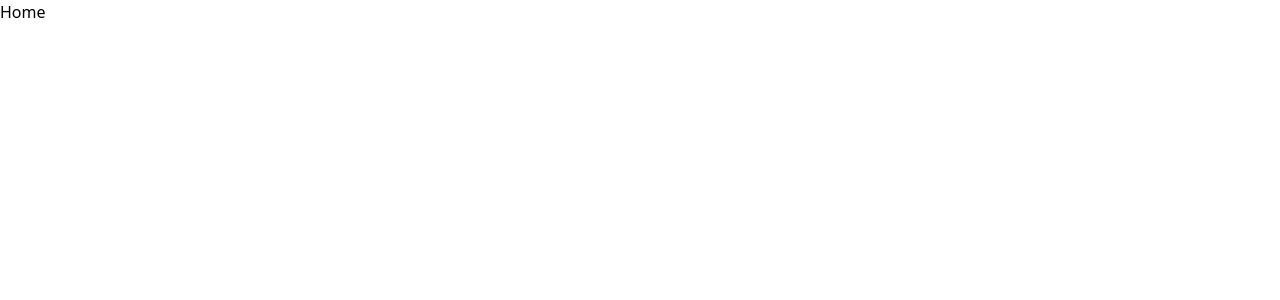
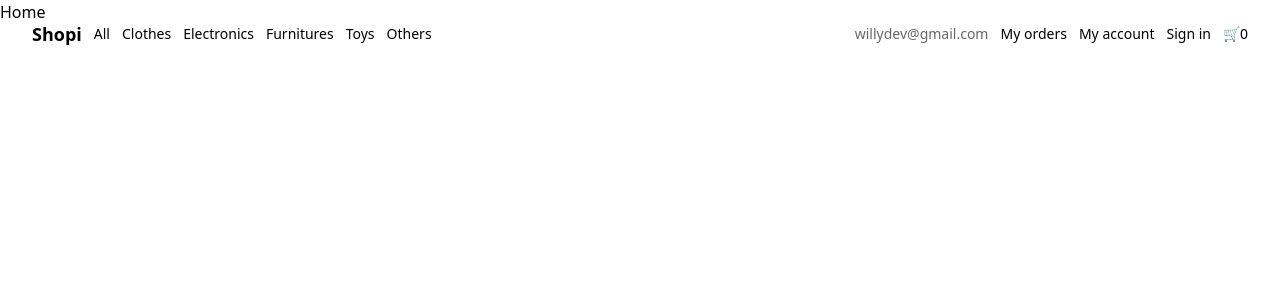
Before and after one commit to intelcapo/app-store-react, a React (Vite) app: page / in a window 1280 px wide. Shown: the top 300 px of the page. Built offline with nearby package versions, Linux system fonts and the light colour scheme.

Commit message:
create nav bar component

```diff
--- /dev/null
+++ b/src/components/navBar/index.jsx
@@ -0,0 +1,110 @@
+import { NavLink } from "react-router-dom";
+
+const NavBar = () => {
+	const activeStyle = "underline underline-offset-8";
+	return (
+		<nav className="flex justify-between items-center fixed z-10 w-full py-5 px-8 text-sm font-light">
+			<ul className="flex items-center gap-3">
+				<li className="font-semibold text-lg">
+					<NavLink to="/">Shopi</NavLink>
+				</li>
+				<li>
+					<NavLink
+						to="/all"
+						className={({ isActive }) =>
+							isActive ? activeStyle : undefined
+						}
+					>
+						All
+					</NavLink>
+				</li>
+				<li>
+					<NavLink
+						to="/clothes"
+						className={({ isActive }) =>
+							isActive ? activeStyle : undefined
+						}
+					>
+						Clothes
+					</NavLink>
+				</li>
+				<li>
+					<NavLink
+						to="/electronics"
+						className={({ isActive }) =>
+							isActive ? activeStyle : undefined
+						}
+					>
+						Electronics
+					</NavLink>
+				</li>
+				<li>
+					<NavLink
+						to="/furnitures"
+						className={({ isActive }) =>
+							isActive ? activeStyle : undefined
+						}
+					>
+						Furnitures
+					</NavLink>
+				</li>
+				<li>
+					<NavLink
+						to="/toys"
+						className={({ isActive }) =>
+							isActive ? activeStyle : undefined
+						}
+					>
+						Toys
+					</NavLink>
+				</li>
+				<li>
+					<NavLink
+						to="/others"
+						className={({ isActive }) =>
+							isActive ? activeStyle : undefined
+						}
+					>
+						Others
+					</NavLink>
+				</li>
+			</ul>
+			<ul className="flex items-center gap-3">
+				<li className="text-black/60">willydev@gmail.com</li>
+				<li>
+					<NavLink
+						to="/my-orders"
+						className={({ isActive }) =>
+							isActive ? activeStyle : undefined
+						}
+					>
+						My orders
+					</NavLink>
+				</li>
+				<li>
+					<NavLink
+						to="/my-account"
+						className={({ isActive }) =>
+							isActive ? activeStyle : undefined
+						}
+					>
+						My account
+					</NavLink>
+				</li>
+				<li>
+					<NavLink
+						to="/sign-in"
+						className={({ isActive }) =>
+							isActive ? activeStyle : undefined
+						}
+					>
+						Sign in
+					</NavLink>
+				</li>
+				<li>🛒0</li>
+			</ul>
+		</nav>
+	);
+};
+
+export default NavBar;
--- a/src/pages/app/index.jsx
+++ b/src/pages/app/index.jsx
@@ -4,6 +4,7 @@
 import MyOrdersPage from "../myOrders";
 import NotFoundPage from "../notFound";
 import SignInPage from "../signIn";
+import NavBar from "../../components/navBar";
 import "./App.css";
 
 const AppRoutes = () => {
@@ -36,6 +37,7 @@
 function App() {
 	return (
 		<BrowserRouter>
+			<NavBar />
 			<AppRoutes />
 		</BrowserRouter>
 	);
```
